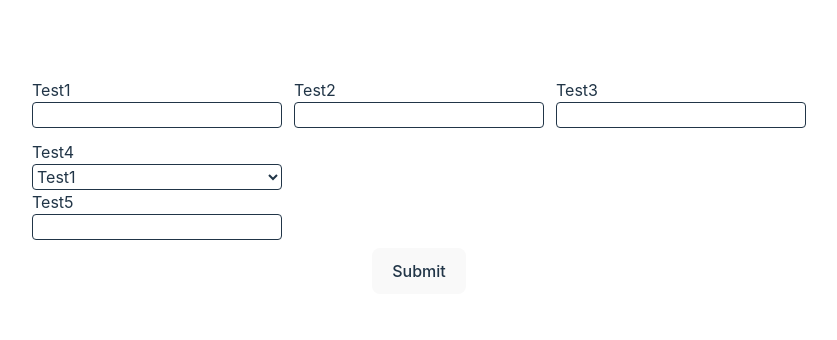
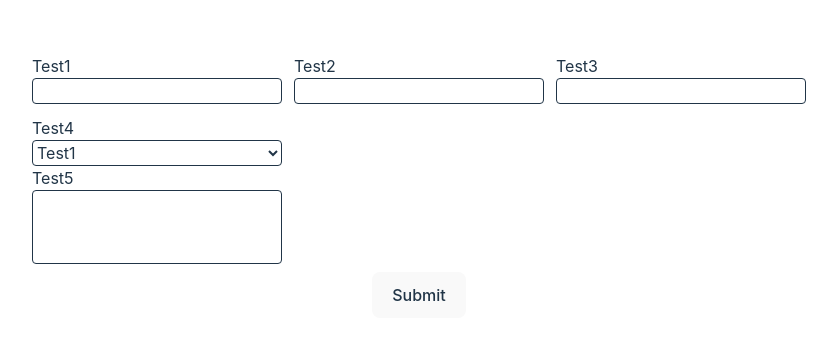
Before and after one commit to AlexFlok1/react-formation, a React (Vite) app: page / in a window 1280 px wide. Shown: the part 214-554 px from the top of the page, without its empty margins (221-1058 px from the left). Built offline with nearby package versions, Linux system fonts and the light colour scheme.

Commit message:
added textarea;

```diff
--- a/src/App.tsx
+++ b/src/App.tsx
@@ -38,7 +38,8 @@ function App() {
           {
             fields: [
               {
-                variant: "input",
+                variant: "textarea",
+                allowResize: false,
                 name: "test5",
                 label: "Test5",
               },
--- a/src/components/RFField/RFField.tsx
+++ b/src/components/RFField/RFField.tsx
@@ -1,4 +1,4 @@
-import { Description, Field, Input, Label, Select } from "@headlessui/react";
+import { Description, Field, Input, Label, Select, Textarea } from "@headlessui/react";
 import { RegisterOptions, useFormContext } from "react-hook-form";
 import defaultErrorMessages from "../../services/defaultErrorMessages";
 
@@ -16,21 +16,51 @@ export type RFFieldProps = {
 } & (
   | {
       variant: "input";
+      rows?: never;
+      cols?: never;
+      allowResize?: never;
+      options?: never;
+    }
+  | {
+      variant: "textarea";
+      rows?: number;
+      cols?: number;
+      allowResize?: boolean;
       options?: never;
     }
   | {
       variant: "select";
+      rows?: never;
+      cols?: never;
+      allowResize?: never;
       options: Option[];
     }
 );
 
-export default function RFField({ variant, label, name, options, validation = { required: false } }: RFFieldProps) {
+export default function RFField({
+  variant,
+  label,
+  name,
+  options,
+  validation = { required: false },
+  rows = 3,
+  cols,
+  allowResize = true,
+}: RFFieldProps) {
   const {
     register,
     formState: { errors },
   } = useFormContext();
 
-  const fieldClasses = ["rounded", "w-full", "border", "h-[26px]", "outline-none"];
+  const fieldClasses = ["rounded", "w-full", "border", "outline-none"];
+
+  if (variant !== "textarea") {
+    fieldClasses.push("h-[26px]");
+  }
+
+  if (!allowResize && variant === "textarea") {
+    fieldClasses.push("resize-none");
+  }
 
   if (errors[name]) {
     fieldClasses.push(...["border-red-400"]);
@@ -76,7 +106,17 @@ export default function RFField({ variant, label, name, options, validation = {
   return (
     <Field className="flex flex-col items-start">
       {renderLabel()}
-      <Input {...register(name, { ...(validation ?? {}) })} className={fieldClasses.join(" ")} type="text" />
+      {variant === "input" && (
+        <Input {...register(name, { ...(validation ?? {}) })} className={fieldClasses.join(" ")} type="text" />
+      )}
+      {variant === "textarea" && (
+        <Textarea
+          {...register(name, { ...(validation ?? {}) })}
+          className={fieldClasses.join(" ")}
+          rows={rows}
+          cols={cols}
+        />
+      )}
       {errors[name] && renderErrorMsg()}
     </Field>
   );
```
